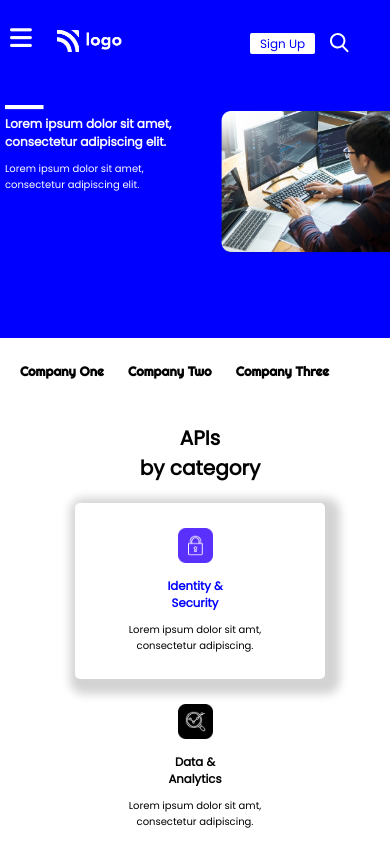
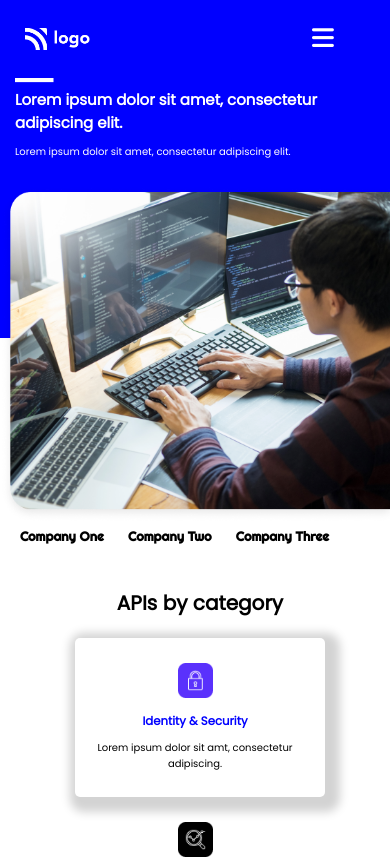
Before and after one commit to sakshiarya41/live-project-09, a plain HTML site: page index.html in a window 390 px wide. Shown: the top 860 px of the page. Drawn offline with Linux system fonts and the light colour scheme.

Commit message:
position changes in mobile responsive

```diff
--- a/style.css
+++ b/style.css
@@ -26,7 +26,7 @@ header{
 
 .nav-item{
   position: relative;
-  left:930px;
+  left:830px;
   padding:0 10px;
   color:white;
   font-size: 15px;
@@ -37,15 +37,15 @@ header{
   border-radius: 2px;
   color:blue;
   position: relative;
-  left:940px;
+  left:830px;
   font-size: 12px;
   padding:2px 10px;
 }
 
 svg.nav-item{
   position:relative;
-  top:13px;
-  left:940px;
+  top:14px;
+  left:825px;
   height:40px;
   width:40px;
 }
@@ -363,62 +363,65 @@ img.footer-logo{
     display:inline-block;
     position: relative;
     top:20px;
-    left:10px;
+    left:80%;
     font-size: 25px;
     color: white;
   }
 
-  .nav-item:not(.searchbar){
+  nav{
     display: none;
   }
 
-  .nav-item-active{
-    position: relative;
-    left:250px;
-    top:-30px;
-  }
-
-  nav>svg.searchbar{
-    position:relative;
-    top:-15px;
-    left:250px;
-  }
 
   /* -- LOGO -- */
 
   .logo{
     position: relative;
-    left:7px;
-    top:-55px;
+    left:-25px;
+    top:-10px;
     width:65px;
+    margin-bottom: 20px;
   }
 
   /* -- Header Text -- */
 
+  .header{
+    width:100vw;
+    height: 150vh;
+  }
+
   div.header-text{
     position: relative;
     top:-15px;
-    margin-left: 5px;
-    width:190px;
+    margin-left: 15px;
+    width: 100vw;
     font-size: 10px;
   }
-
+  br{
+    display: none;
+  }
   div.header-text>h2{
-    font-size: 12px;
+    font-size: 15px;
+    width: 80vw;
   }
 
   /* --header-image-- */
 
   .header-image{
     height:150px;
-    margin-top:-100px;
+    margin-top:10px;
+    float: left;
+    width: 100vw;
+    height: 40vh;
+    margin-left: 0;
+
   }
 
   /* -- Companies -- */
 
   .companies{
     margin-left: 10px;
-    margin-top: 20px;
+    margin-top: 150px;
   }
 
 
@@ -441,8 +444,6 @@ img.footer-logo{
 
   h1.api-heading{
     text-align: center;
-    /* font-size: 20px;
-    margin-top: 40px; */
   }
   /* -- Cards -- */
 
@@ -465,7 +466,7 @@ img.footer-logo{
   }
 
   .blog-cards{
-    margin-left: 5px;
+    margin-left: 0px;
     margin-top: 150px;
     display: flex;
     flex-direction: column;
@@ -475,7 +476,7 @@ img.footer-logo{
   }
 
   .blog-card{
-    width: 350px;
+    width: 100vw;
     height:200px;
   }
 
@@ -505,7 +506,7 @@ img.footer-logo{
 
   .blog-bottom img{
     position: relative;
-    margin-top: 3px;
+    top:2px;
     left:-90px;
   }
 
```
Also changed, not shown: screen-shots/01.png (deleted), screen-shots/02.png (deleted), screen-shots/03.png (deleted), screen-shots/desktop-responsive.jpeg (added), screen-shots/front-view1.jpeg (added), screen-shots/mobile-responsive-1.png (deleted), screen-shots/mobile-responsive-2.png (deleted), screen-shots/mobile-responsive-3.png (deleted), screen-shots/mobile-responsive-4.png (deleted), screen-shots/mobile-responsive-5.png (deleted), screen-shots/mobile-responsive.png (added), 1 other file.
